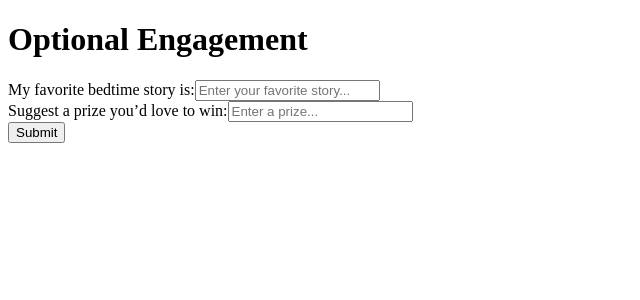
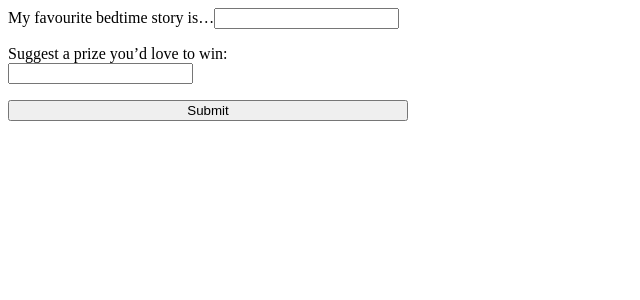
Before and after one commit to Bhavyakotapati/candidate-00X-grandmatales-module-engage, a Next.js app: page /engage in a window 1280 px wide. Shown: the top 300 px of the page, without its empty margins (0-640 px from the left). Built offline with nearby package versions, Linux system fonts and the light colour scheme.

Commit message:
Module 6: Optional Engagement

```diff
--- a/app/engage/page.js
+++ b/app/engage/page.js
@@ -4,51 +4,40 @@ import { useState } from 'react';
 export default function EngagePage() {
   const [story, setStory] = useState('');
   const [prize, setPrize] = useState('');
-  const [status, setStatus] = useState('');
+  const [submitted, setSubmitted] = useState(false);
 
-  async function handleSubmit(e) {
+  const handleSubmit = async (e) => {
     e.preventDefault();
+    if (!story || !prize) {
+      alert('Please fill in both fields.');
+      return;
+    }
+
     const res = await fetch('/api/raffle-feedback', {
       method: 'POST',
-      headers: {'Content-Type': 'application/json'},
       body: JSON.stringify({ story, prize }),
+      headers: { 'Content-Type': 'application/json' },
     });
-    if (res.ok) {
-      setStatus('Thank you! Your answers have been saved.');
-      setStory('');
-      setPrize('');
-    } else {
-      setStatus('Error submitting your feedback. Try again.');
-    }
+
+    if (res.ok) setSubmitted(true);
+    else alert('Something went wrong. Please try again.');
+  };
+
+  if (submitted) {
+    return <p>Thanks for participating!</p>;
   }
 
   return (
-    <div className="max-w-lg mx-auto p-4">
-      <h1 className="text-2xl font-bold">Optional Engagement</h1>
-      <form onSubmit={handleSubmit}>
-        <div className="mb-4">
-          <label>My favorite bedtime story is:</label>
-          <input
-            value={story}
-            onChange={(e) => setStory(e.target.value)}
-            className="w-full p-2 mt-1 border rounded"
-            required
-            placeholder="Enter your favorite story..."
-          />
-        </div>
-        <div className="mb-4">
-          <label>Suggest a prize you’d love to win:</label>
-          <input
-            value={prize}
-            onChange={(e) => setPrize(e.target.value)}
-            className="w-full p-2 mt-1 border rounded"
-            required
-            placeholder="Enter a prize..."
-          />
-        </div>
-        <button className="bg-blue-600 text-white p-2 rounded" type="submit">Submit</button>
-      </form>
-      {status && <p className="mt-2">{status}</p>}
-    </div>
+    <form onSubmit={handleSubmit} style={{ display: 'flex', flexDirection: 'column', gap: '1rem', maxWidth: 400 }}>
+      <label>
+        My favourite bedtime story is…
+        <input value={story} onChange={(e) => setStory(e.target.value)} required />
+      </label>
+      <label>
+        Suggest a prize you’d love to win:
+        <input value={prize} onChange={(e) => setPrize(e.target.value)} required />
+      </label>
+      <button type="submit">Submit</button>
+    </form>
   );
 }
--- a/app/layout.js
+++ b/app/layout.js
@@ -1,7 +1,6 @@
-// app/layout.js
 export const metadata = {
-  title: "Grandmatales",
-  description: "Grandmatales app",
+  title: 'Grandmatales',
+  description: 'Grandmatales App',
 };
 
 export default function RootLayout({ children }) {
--- /dev/null
+++ b/app/raffle feedback/route.js
@@ -0,0 +1,19 @@
+export async function POST(req) {
+  const body = await req.json();
+  const { story, prize } = body;
+
+  if (!story || !prize) {
+    return new Response(JSON.stringify({ error: 'Both fields required' }), {
+      status: 400,
+      headers: { 'Content-Type': 'application/json' },
+    });
+  }
+
+  // For now, just log to server (in real app, you'd store this)
+  console.log('Received raffle feedback:', body);
+
+  return new Response(JSON.stringify({ success: true }), {
+    status: 200,
+    headers: { 'Content-Type': 'application/json' },
+  });
+}
--- a/app/raffle-feedback/route.js
+++ /dev/null
@@ -1,15 +0,0 @@
-export async function POST(request) {
-  const { story, prize } = await request.json();
-  if (!story || !prize) {
-    return new Response(
-      JSON.stringify({ error: 'Please provide both answers.' }),
-      { status: 400 }
-    );
-  }
-  // Here you can save the data to a database, send an email, etc.
-  console.log('Story:', story, 'Prize:', prize);
-  return new Response(
-    JSON.stringify({ message: 'Feedback received' }),
-    { status: 200 }
-  );
-}
```
